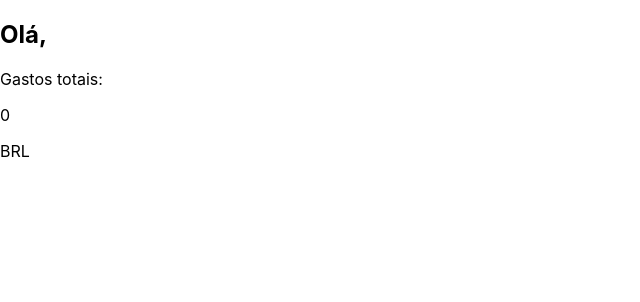
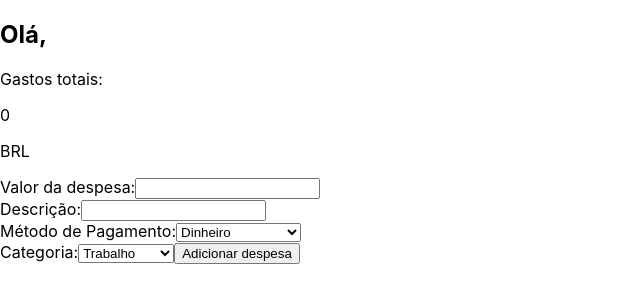
Before and after one commit to luccarendall/personal-wallet-trybe, a React (Create React App) app: page /carteira in a window 1280 px wide. Shown: the top 302 px of the page, without its empty margins (0-640 px from the left). Built offline with nearby package versions, Linux system fonts and the light colour scheme; no server answers.

Commit message:
Req. 5 parcial

```diff
--- a/src/App.js
+++ b/src/App.js
@@ -1,6 +1,7 @@
 import React from 'react';
 import { Switch, Route } from 'react-router-dom';
 import Login from './pages/Login';
+import NotFound from './pages/notFound';
 import Wallet from './pages/Wallet';
 
 function App() {
@@ -8,6 +9,7 @@ function App() {
     <Switch>
       <Route exact path="/" component={ Login } />
       <Route exact path="/carteira" component={ Wallet } />
+      <Route path="/*" component={ NotFound } />
     </Switch>
   );
 }
--- /dev/null
+++ b/src/components/AddExpenseForm.js
@@ -0,0 +1,119 @@
+import React, { Component } from 'react';
+import propTypes from 'prop-types';
+// import { connect } from 'react-redux';
+
+class AddExpenseForm extends Component {
+  constructor(props) {
+    super(props);
+    this.state = {
+      expenseValue: '',
+      description: '',
+      //   coin: 'BRL',
+      payMethod: 'Dinheiro',
+      tag: 'Trabalho',
+    };
+  }
+
+ // Handler genérico
+ handleChange = ({ target }) => {
+   const { name, value } = target;
+   this.setState({ [name]: value });
+ };
+
+ addExpense = () => {
+   // Criar função pra salvar no estado global
+ }
+
+ render() {
+   const { handleChange, addExpense } = this.props;
+   const {
+     expenseValue,
+     description,
+     // coin,
+     payMethod,
+     tag,
+   } = this.state;
+
+   return (
+     <form>
+       <label htmlFor="value-input">
+         Valor da despesa:
+         <input
+           type="number"
+           id="value-input"
+           data-testid="value-input"
+           name="value-input"
+           value={ expenseValue }
+           onChange={ handleChange }
+         />
+       </label>
+       <br />
+
+       <label htmlFor="description-input">
+         Descrição:
+         <input
+           type="text"
+           id="description-input"
+           data-testid="description-input"
+           name="description-input"
+           value={ description }
+           onChange={ handleChange }
+         />
+       </label>
+       <br />
+
+       <label htmlFor="method-input">
+         Método de Pagamento:
+         <select
+           name="method-input"
+           id="method-input"
+           data-testid="method-input"
+           value={ payMethod }
+           onChange={ handleChange }
+         >
+           <option value="Dinheiro">Dinheiro</option>
+           <option value="Cartão de crédito">Cartão de crédito</option>
+           <option value="Cartão de débito">Cartão de débito</option>
+         </select>
+       </label>
+       <br />
+
+       <label htmlFor="tag-input">
+         Categoria:
+         <select
+           name="tag-input"
+           id="tag-input"
+           data-testid="tag-input"
+           value={ tag }
+           onChange={ handleChange }
+         >
+           <option value="Alimentação">Alimentação</option>
+           <option value="Lazer">Lazer</option>
+           <option value="Trabalho">Trabalho</option>
+           <option value="Transporte">Transporte</option>
+           <option value="Saúde">Saúde</option>
+           <br />
+
+         </select>
+       </label>
+
+       <button
+         type="submit"
+         onClick={ addExpense }
+       >
+         Adicionar despesa
+       </button>
+     </form>
+
+   );
+ }
+}
+
+AddExpenseForm.propTypes = {
+  handleChange: propTypes.func,
+  addExpense: propTypes.func,
+}.isRequired;
+
+// Criar  mapStateToProps e dispatch
+
+export default AddExpenseForm;
--- a/src/pages/Wallet.js
+++ b/src/pages/Wallet.js
@@ -3,6 +3,7 @@ import propTypes from 'prop-types';
 import { connect } from 'react-redux';
 import Header from '../components/Header';
 import { fetchApiCurrency } from '../actions';
+import AddExpenseForm from '../components/AddExpenseForm';
 
 class Wallet extends React.Component {
   componentDidMount() {
@@ -16,6 +17,7 @@ class Wallet extends React.Component {
     return (
       <>
         <Header />
+        <AddExpenseForm />
         { FetchAPI ? <span>{filteredCoins}</span> : 'Buscando moedas...' }
       </>
     );
--- /dev/null
+++ b/src/pages/notFound.js
@@ -0,0 +1,19 @@
+import React from 'react';
+import { Link } from 'react-router-dom';
+import AddExpenseForm from '../components/AddExpenseForm';
+
+class NotFound extends React.Component {
+  render() {
+    return (
+      <div>
+        <span>ihhh deu ruim... volta</span>
+        <br />
+        <Link to="/">Voltar</Link>
+        <br />
+        <AddExpenseForm />
+      </div>
+    );
+  }
+}
+
+export default NotFound;
```
